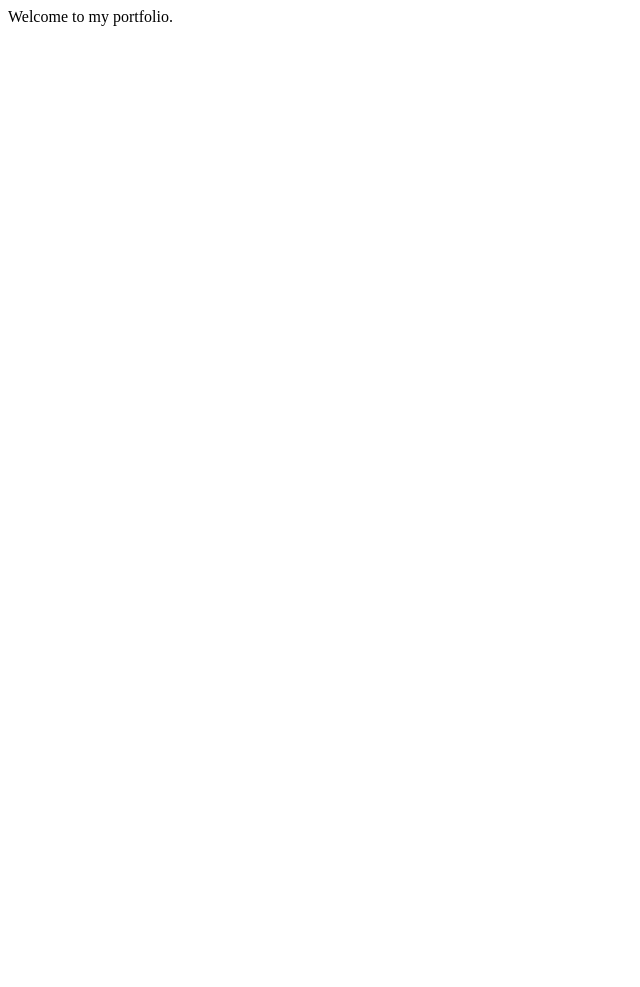
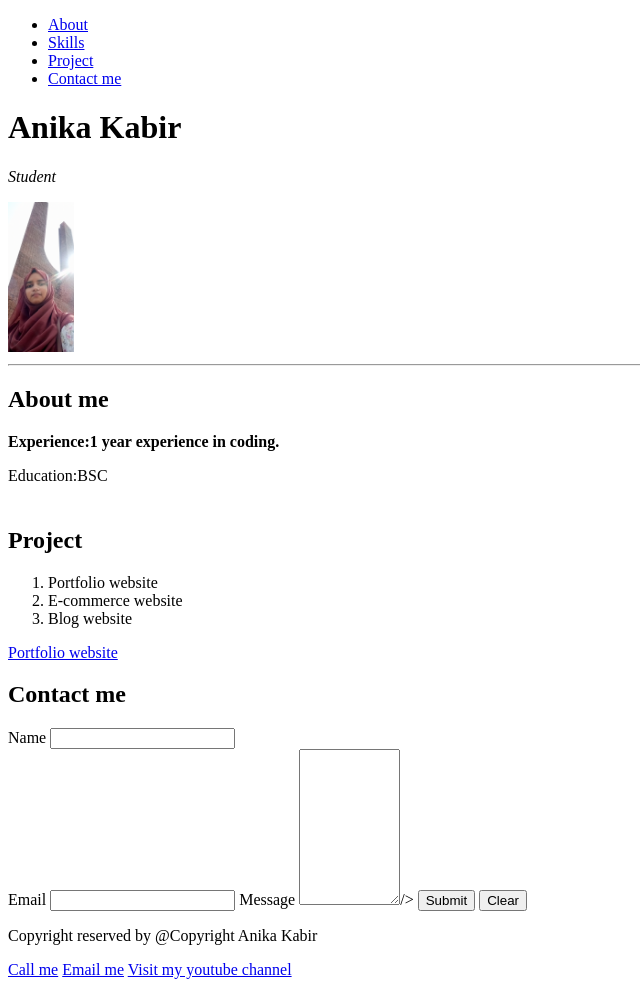
Before and after one commit to AnikaKabir59/portfolio-html, a plain HTML site: page index.html in a window 1280 px wide. Shown: the whole page, without its empty margins (0-640 px from the left). Before the commit the page ends 800 px from the top, so only its background shows below. Drawn offline with Linux system fonts and the light colour scheme.

Commit message:
finished the basic project

```diff
--- a/index.html
+++ b/index.html
@@ -6,6 +6,76 @@
     <title>My Portfolio</title>
 </head>
 <body>
-   Welcome to my portfolio.
+    <!--navigation-->
+    <nav>
+    <ul>
+      <li><a href="#about">About</a></li>
+       <li> <a href="#skills">Skills</a></li>
+       <li> <a href="#projects">Project</a></li>
+       <li> <a href="#contact">Contact me</a></li>
+    </ul>
+    </nav>
+
+
+    <!--intro-->
+  <header id="intro">
+  <h1>Anika Kabir</h1>
+  <p><em>Student</em></p>
+  <img src="./images/IMG_20230821_150714_130.jpg" alt="Anika" height ="150"/>
+  <hr>
+
+</header>
+
+
+<!--about me-->
+<section id="about">
+    <h2>About me</h2>
+    <p><strong>Experience:1 year experience in coding.</strong></p>
+    <p> Education:BSC </p>
+</section>
+
+
+<!--skill-->
+<section id="skills" >
+<table><th></th>
+    <td></td>
+</table>
+
+
+
+</section>
+<section id="projects">
+    <h2>Project</h2>
+    <ol>
+        <li>Portfolio website</li>
+        <li>E-commerce website</li>
+        <li>Blog website</li>
+    </ol>
+</section>
+<a target ="blank" href="https://github.com/AnikaKabir59/portfolio-html">Portfolio website</a>
+
+  <!--contact me-->
+<section id="contact">
+    <h2>Contact me</h2>
+    <div>
+        <label for="name">Name</label>
+        <input type="text" id="name" name="name"/>
+</div>
+        <label for="email">Email</label>
+        <input type="email" id="email" name="email"requard/>
+
+        <label for="message">Message</label>
+        <textarea name="Message" id="message" cols="10" rows="10"></textarea>/>
+
+        <button type="submit">Submit</button>
+        <button type="reset">Clear</button>
+    </form>
+</section>
+
+  <!--footer-->
+<p>Copyright reserved  by @Copyright Anika Kabir</p>
+<a href="tel:0171234567">Call me</a>
+<a href="mailto:anika@gmail.com">Email me</a>
+<a href="https">Visit my youtube channel</a>
 </body>
 </html>
```
Also changed, not shown: about.html (added, +16 -0 lines), contact.html (added, +16 -0 lines), images/IMG_20230821_150714_130.jpg (added).
